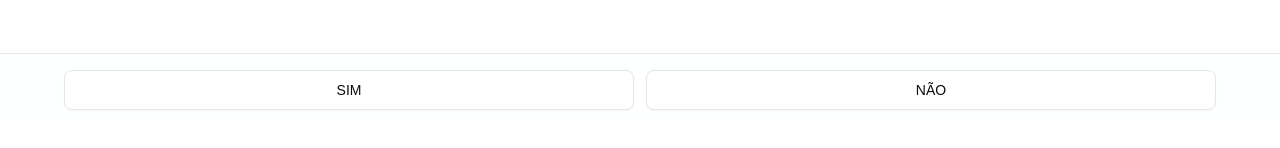
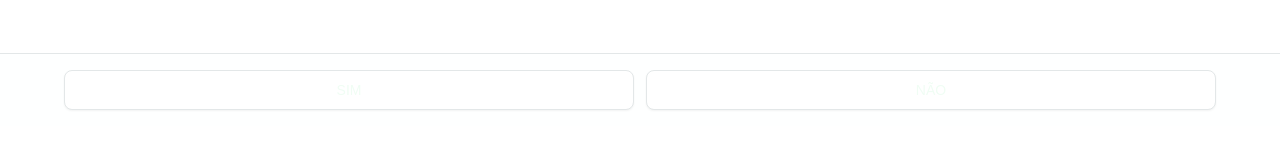
Before and after one commit to redriz/oraculo-profissoes, a React (Vite) app: page /questions in a window 1280 px wide. Shown: the part 674-822 px from the top of the page. Built offline with nearby package versions, Linux system fonts and the light colour scheme.

Commit message:
fix: Minor improvement to the question buttons visuals

```diff
--- a/src/components/ui/button.tsx
+++ b/src/components/ui/button.tsx
@@ -21,6 +21,8 @@ const buttonVariants = cva(
         link: "text-primary underline-offset-4 hover:underline",
         github: "bg-foreground text-secondary hover:bg-foreground/90",
         start: "bg-foreground text-secondary hover:bg-primary hover:text-primary-foreground",
+        sim: "border-border bg-background shadow-xs hover:bg-muted hover:bg-primary/40 text-primary-foreground",
+        nao: "border-border bg-background shadow-xs hover:bg-muted hover:bg-destructive/40 text-primary-foreground",
       },
       size: {
         default:
--- a/src/pages/Questions.tsx
+++ b/src/pages/Questions.tsx
@@ -173,7 +173,7 @@ function Questions() {
           <Button
             size="lg"
             onClick={() => handleAnswer(true)}
-            variant={currentAnswer === true ? "default" : "outline"}
+            variant={currentAnswer === true ? "default" : "sim"}
             className="flex-1"
           >
             SIM
@@ -181,7 +181,7 @@ function Questions() {
           <Button
             size="lg"
             onClick={() => handleAnswer(false)}
-            variant={currentAnswer === false ? "default" : "outline"}
+            variant={currentAnswer === false ? "destructive" : "nao"}
             className="flex-1"
           >
             NÃO
```
